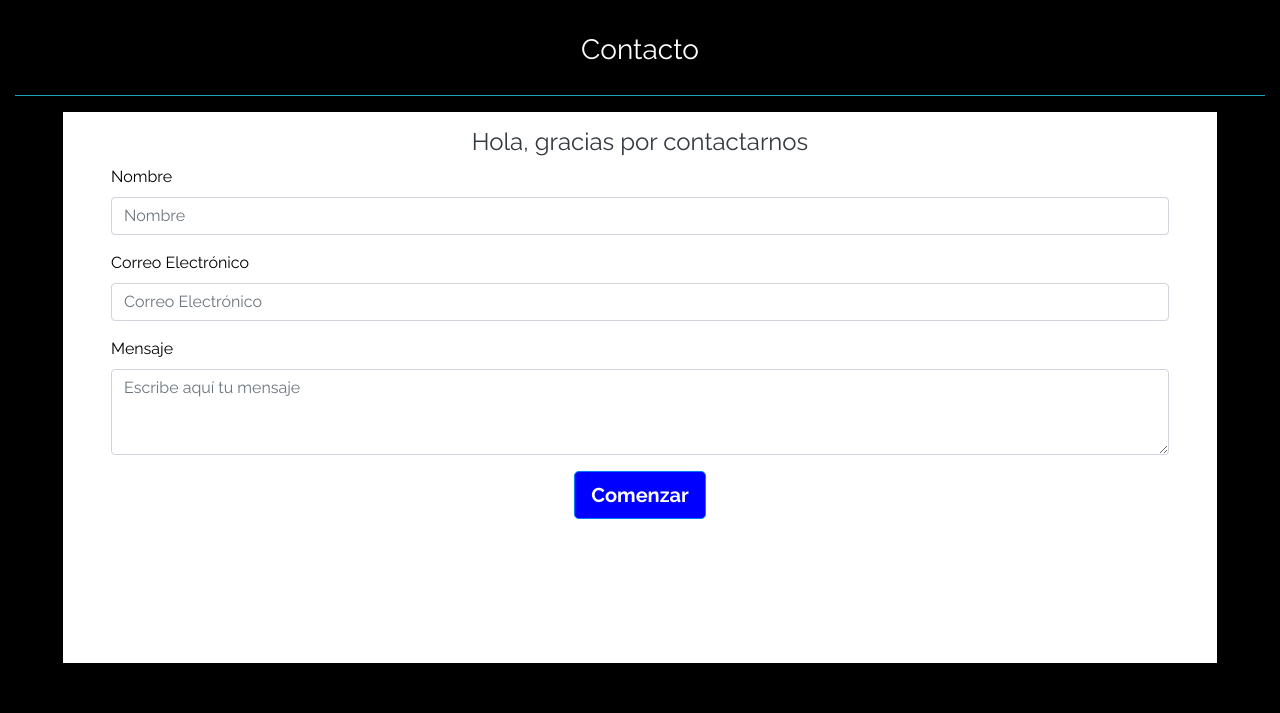
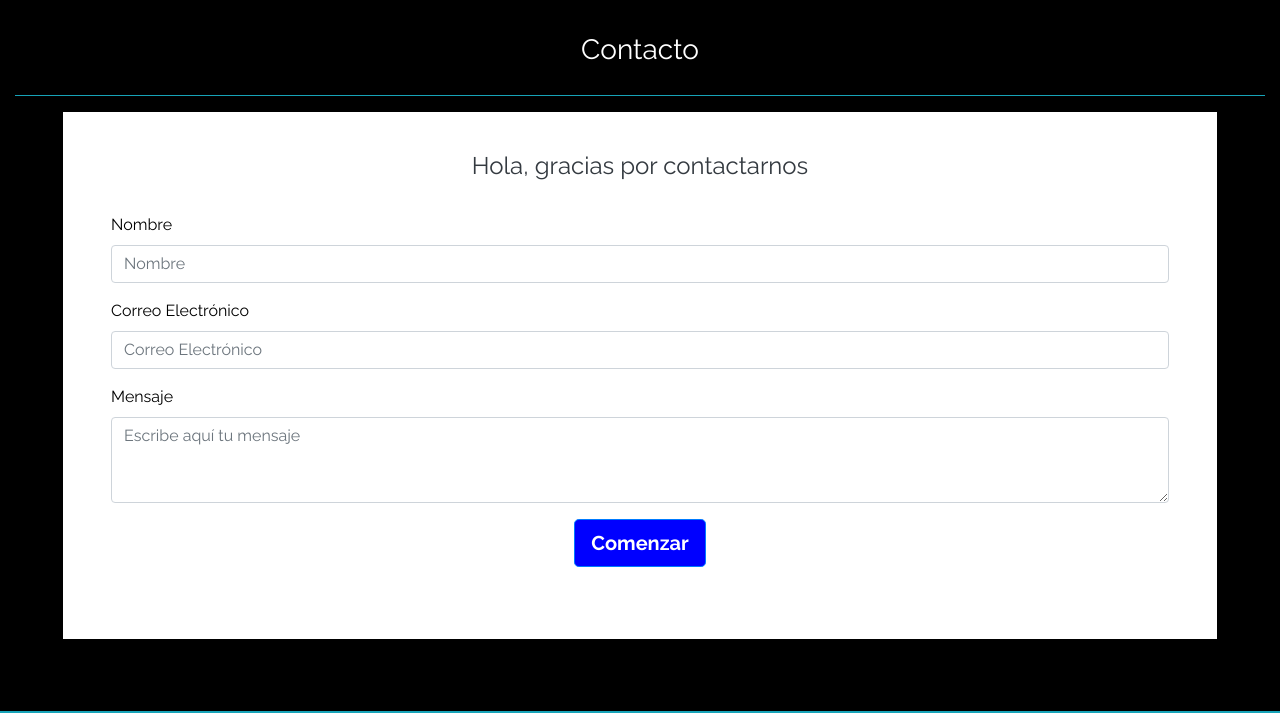
Before and after one commit to JudithParra/Prueba-M1-Judith, a plain HTML site: page index.html in a window 1280 px wide. Shown: the part 1990-2703 px from the top of the page. Drawn offline with nearby package versions, Linux system fonts and the light colour scheme.

Commit message:
cambios-formulario

```diff
--- a/index.html
+++ b/index.html
@@ -211,7 +211,7 @@
         <!-- Agrega formulario bootstrap -->
 
         <form class="px-5 mx-5 mt-3 pt-3 pb-5 mb-5 text-left">
-            <h4 class="text-dark text-center">Hola, gracias por contactarnos</h4>
+            <h4 class="text-dark text-center p-4">Hola, gracias por contactarnos</h4>
             <div class="form-group">
                 <label for="formGroupExampleInput">Nombre</label>
                 <input type="text" class="form-control" id="formGroupExampleInput"
@@ -227,7 +227,7 @@
                 <label for="exampleFormControlTextarea1">Mensaje</label>
                 <textarea class="form-control" id="exampleFormControlTextarea1" placeholder="Escribe aquí tu mensaje" rows="3"></textarea></div>
 
-            <div class="pb-5 mb-5 text-center">
+            <div class="pb-4 text-center">
                 <button type="submit"  class="btn btn-lg btn-primary">Comenzar</button>
             </div>
         </form>
```
